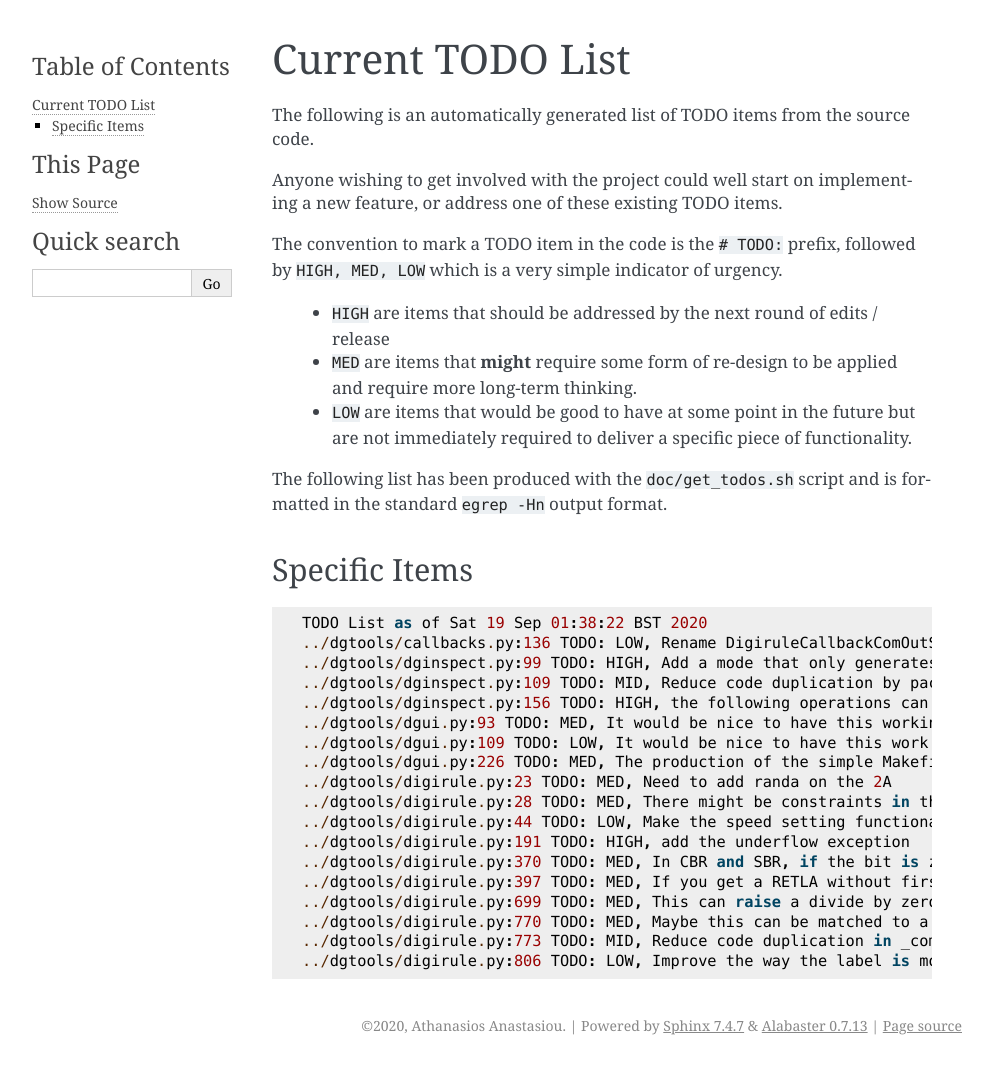
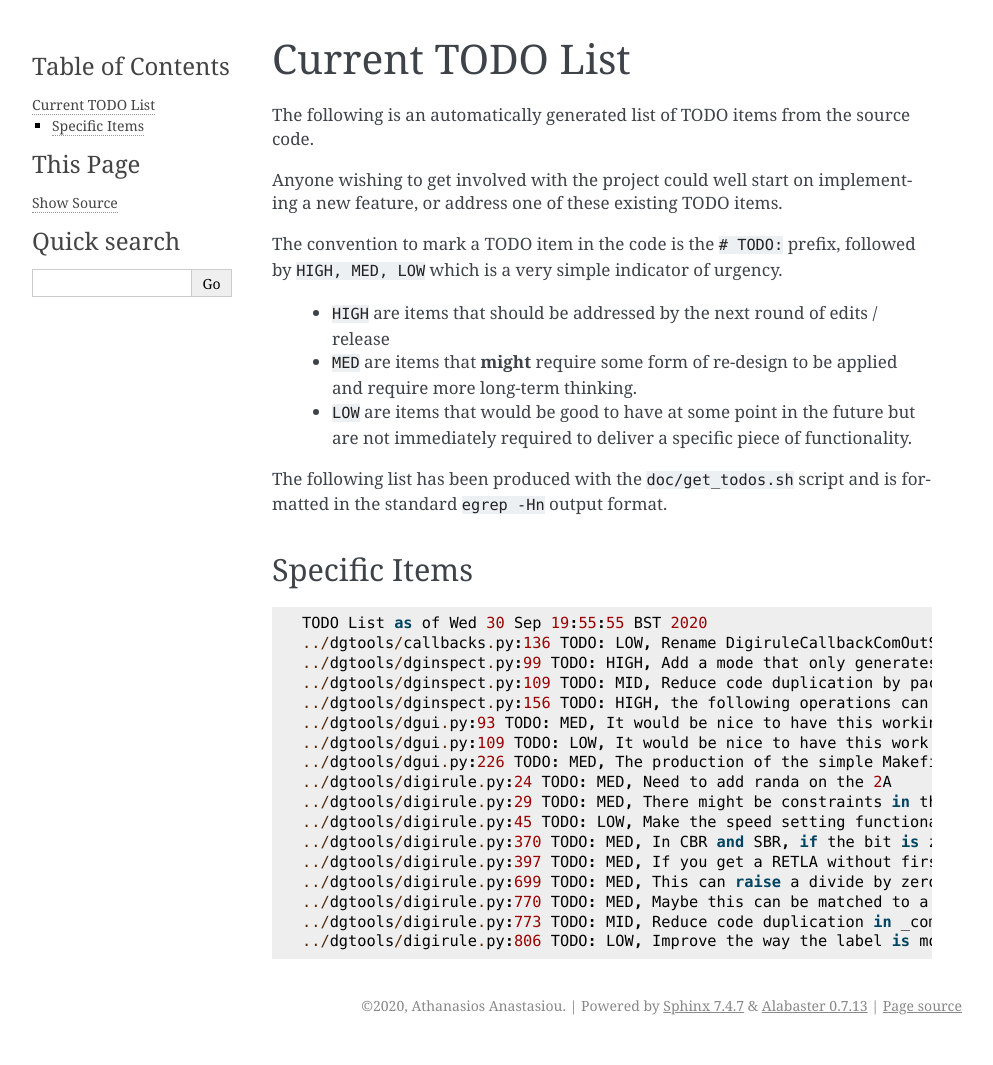
Before and after one commit to aanastasiou/dgtools, a Sphinx documentation site: the page built from doc/source/current_todos.rst, in a window 1280 px wide. Shown: the whole page, without its empty margins (148-1141 px from the left). Built offline with Sphinx 7.4.7, drawn with Linux system fonts in a browser that asks for light colours.

Commit message:
Stack underflow error bug

```diff
--- a/doc/source/todo_list.txt
+++ b/doc/source/todo_list.txt
@@ -1,4 +1,4 @@
-TODO List as of Sat 19 Sep 01:38:22 BST 2020
+TODO List as of Wed 30 Sep 19:55:55 BST 2020
 ../dgtools/callbacks.py:136 TODO: LOW, Rename DigiruleCallbackComOutStdout to a more generic name because it is more generally applicable.
 ../dgtools/dginspect.py:99 TODO: HIGH, Add a mode that only generates an update of the VM state when the state of one of the tracked symbols changes
 ../dgtools/dginspect.py:109 TODO: MID, Reduce code duplication by packaging this validation in a function
@@ -6,10 +6,9 @@ TODO List as of Sat 19 Sep 01:38:22 BST 2020
 ../dgtools/dgui.py:93 TODO: MED, It would be nice to have this working over any sort of path the input_file might be in.
 ../dgtools/dgui.py:109 TODO: LOW, It would be nice to have this work over any number of rules (needs a hint on the model)
 ../dgtools/dgui.py:226 TODO: MED, The production of the simple Makefile template will do for the moment but can do better
-../dgtools/digirule.py:23 TODO: MED, Need to add randa on the 2A
-../dgtools/digirule.py:28 TODO: MED, There might be constraints in the depth of this stack. Not yet implemented.
-../dgtools/digirule.py:44 TODO: LOW, Make the speed setting functional
-../dgtools/digirule.py:191 TODO: HIGH, add the underflow exception
+../dgtools/digirule.py:24 TODO: MED, Need to add randa on the 2A
+../dgtools/digirule.py:29 TODO: MED, There might be constraints in the depth of this stack. Not yet implemented.
+../dgtools/digirule.py:45 TODO: LOW, Make the speed setting functional
 ../dgtools/digirule.py:370 TODO: MED, In CBR and SBR, if the bit is zero, it should raise an error at compile time.
 ../dgtools/digirule.py:397 TODO: MED, If you get a RETLA without first having called CALL, it should raise an exception at compile time.
 ../dgtools/digirule.py:699 TODO: MED, This can raise a divide by zero warning / exception too
```
Also changed, not shown: 2 other files.
